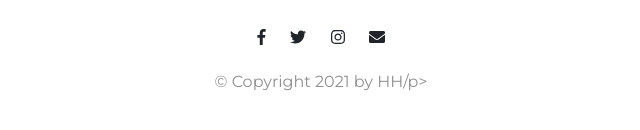
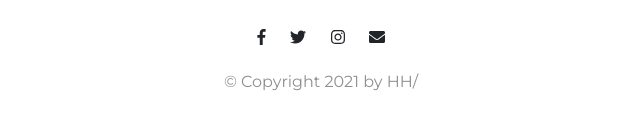
Before and after one commit to HH-pro/my-site, a plain HTML site: page index.html in a window 1280 px wide. Shown: the part 3446-3576 px from the top of the page, 319-959 px from the left. Drawn offline with nearby package versions, Linux system fonts and the light colour scheme.

Commit message:
Update index.html

```diff
--- a/index.html
+++ b/index.html
@@ -230,7 +230,7 @@
       <i class="social-icon fab fa-twitter"></i>
       <i class="social-icon fab fa-instagram"></i>
       <i class="social-icon fas fa-envelope"></i>
-      <p>© Copyright 2021 by HH/p>
+      <p>© Copyright 2021 by HH/</p>
     </div>
   </footer>
 
```
